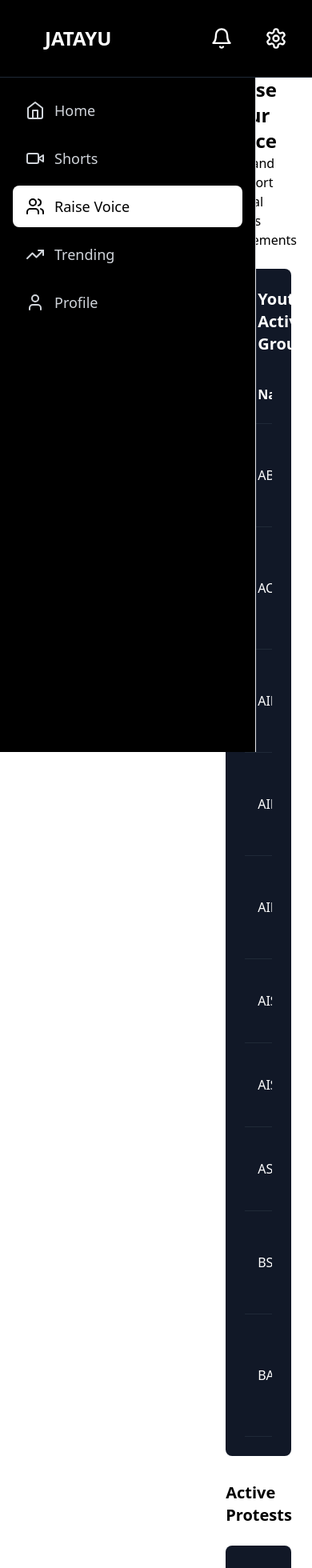
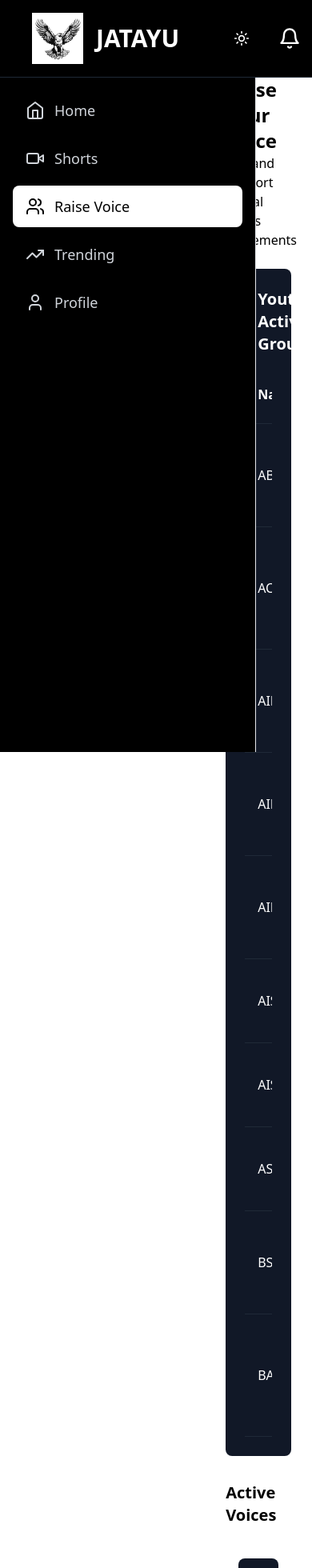
Before and after one commit to ShivanshupalINDIAN/PROTOTYPE-J, a React (Vite) app: page /home/protest in a window 390 px wide. Shown: the top 1960 px of the page at 80% size. Built offline with nearby package versions, Linux system fonts and the light colour scheme; grey boxes are pictures that could not be loaded.

Commit message:
first commit

```diff
--- a/src/components/Header.tsx
+++ b/src/components/Header.tsx
@@ -25,7 +25,49 @@ export function Header() {
               type="search"
               placeholder="Search content..."
               className="w-full pl-10 pr-4 py-2 border border-gray-300 rounded-full focus:outline-none focus:border-gray-500 placeholder:pl-2"
-              />
+              />import React from 'react';
+              import jatayuLogo from '../assets/jatayu_logo.png'; // Import the logo
+              import { Link } from 'react-router-dom';
+              import { MessageSquare } from 'lucide-react';
+              import { Menu, Search, Bell } from 'lucide-react';
+              import {logo} from'../../assets/jatayu_logo.png';
+              export function Header() {
+                return (
+                  <header className="border-b border-gray-200 bg-gray-100"> {/* Change background color to gray */}
+                    <div className="max-w-7xl mx-auto px-4 sm:px-6 lg:px-8">
+                      <div className="flex justify-between items-center h-20"> {/* Height set to 80px */}
+
+                          <div className="flex items-center m-0 bg-white">
+                          <Link to="/chat" className="p-2 hover:bg-gray-100 rounded-full" />
+                          <MessageSquare className="h-6 w-6 text-gray-600" /> {/* Change icon color to gray-600 */}
+                          <Menu className="h-6 w-6 text-gray-600" /> {/* Change icon color to gray-600 */}
+
+                          <img src={jatayuLogo} alt="Jatayu Logo" className="h-8 ml-4" /> {/* Replace text with logo */}
+                          </div>
+
+                        <div className="flex-1 bg-white max-w-2xl  mx-4">
+                          <div className="relative">
+                            <Search className="absolute left-3  top-1/2 transform -translate-y-1/2 h-5 w-5 text-gray-400" />
+                            <input
+                            type="search"
+                            placeholder="Search content..."
+                            className="w-full  pl-12 pr-4 py-2 border border-gray-300 rounded-full focus:outline-none focus:border-gray-500 placeholder:pl-2"
+                            />
+                          </div>
+                        </div>
+
+                        <div className="flex items-center space-x-4">
+                          <button className="p-2 hover:bg-gray-100 rounded-full">
+                            <Bell className="h-6 w-6 text-gray-800" />
+                          </button>
+                          <div className="h-8 w-8 rounded-full bg-gray-200"></div>
+                        </div>
+                      </div>
+                    </div>
+                  </header>
+                );
+              }
+
             </div>
           </div>
 
--- a/src/components/layout/Header.tsx
+++ b/src/components/layout/Header.tsx
@@ -3,16 +3,20 @@ import { Search, Bell, Menu, Settings } from 'lucide-react';
 import { ThemeToggle } from '../theme/ThemeToggle';
 import { SettingsMenu } from '../settings/SettingsMenu';
 import { colors, componentStyles } from '../../styles/theme';
+import jatayuLogo from '../../assets/jatayu_logo.png';
 
 export function Header() {
   const [showSettings, setShowSettings] = useState(false);
 
   return (
     <header className={`fixed top-0 left-0 right-0 bg-black border-b ${colors.primary.border} shadow-sm z-50`}>
-      <div className="max-w-7xl mx-auto px-4 h-24">
+      <div className="max-w-7xl ml-0 mr-auto px-0 h-24">
         <div className="flex items-center justify-between h-full">
           <div className="flex items-center mx-10">
-            <span className={`text-2xl font-bold text-white mr-5`}>
+            <div className="h-16 w-16 border-white  bg-white border-2  mr-2">
+              <img src={jatayuLogo} alt="Jatayu Logo" className="h-full w-full object-cover" />
+            </div>
+            <span className={`text-3xl font-bold text-white  ml-2 mr-5 pl-0`}>
               <h1>JATAYU</h1>
             </span>
           </div>
@@ -24,7 +28,7 @@ export function Header() {
               <input
                 type="search"
                 placeholder="Search"
-                className={componentStyles.input}
+                className={`${componentStyles.input} pl-9`}
               />
             </div>
           </div>
--- a/src/components/protest/CreateProtestForm.tsx
+++ b/src/components/protest/CreateProtestForm.tsx
@@ -19,7 +19,7 @@ export function CreateProtestForm() {
 
   return (
     <div className="bg-white dark:bg-gray-900 p-6 rounded-lg shadow">
-      <h2 className="text-xl font-bold mb-4">Organize a Protest</h2>
+      <h2 className="text-xl font-bold mb-4">Organize Voice</h2>
       <button
         type="button"
         className="w-full bg-blue-500 text-white py-2 rounded-lg hover:bg-blue-600 mb-4"
@@ -97,7 +97,7 @@ export function CreateProtestForm() {
           type="submit"
           className="w-full bg-blue-500 text-white py-2 rounded-lg hover:bg-blue-600"
         >
-          Create Protest
+          Raise Voice
         </button>
       </form>
     </div>
--- a/src/components/protest/OrganizeProtestModal.tsx
+++ b/src/components/protest/OrganizeProtestModal.tsx
@@ -23,7 +23,7 @@ export function OrganizeProtestModal({ isOpen, onClose }: { isOpen: boolean; onC
   return (
     <div className="fixed inset-0 flex items-center justify-center bg-black bg-opacity-50">
       <div className="bg-white p-6 rounded-lg shadow-lg">
-        <h2 className="text-xl font-bold mb-4">Organize a Protest</h2>
+        <h2 className="text-xl font-bold mb-4">Organize a Voice</h2>
         <form onSubmit={handleSubmit} className="space-y-4">
           <div>
             <label className="block text-sm font-medium mb-2">Title</label>
@@ -86,7 +86,7 @@ export function OrganizeProtestModal({ isOpen, onClose }: { isOpen: boolean; onC
             type="submit"
             className="w-full bg-blue-500 text-white py-2 rounded-lg hover:bg-blue-600"
           >
-            Create Protest
+            Organise Voice
           </button>
         </form>
         <button onClick={onClose} className="mt-4 text-blue-500">Close</button>
--- a/src/components/theme/ThemeToggle.tsx
+++ b/src/components/theme/ThemeToggle.tsx
@@ -8,13 +8,13 @@ export function ThemeToggle() {
   return (
     <button
       onClick={toggleTheme}
-      className="p-2 hover:bg-gray-800 dark:hover:bg-gray-100 rounded-full transition-colors"
+      className="p-2 bg-black  hover:bg-gray-700 dark:hover:bg-white-100  rounded-full transition-colors"
       aria-label={`Switch to ${theme === 'dark' ? 'light' : 'dark'} theme`}
     >
       {theme === 'dark' ? (
-        <Sun className="h-5 w-5" />
+        <Sun className="h-5 w-5 " stroke="white" />
       ) : (
-        <Moon className="h-5 w-5" />
+        <Moon className="h-5 w-5" stroke="white" />
       )}
     </button>
   );
--- a/src/pages/ProtestPage.tsx
+++ b/src/pages/ProtestPage.tsx
@@ -15,58 +15,49 @@ const YOUTH_ORGANIZATIONS = [
   { id: 'bapsa', name: 'BAPSA', fullName: 'Birsa Ambedkar Phule Students Association', association: 'United Dalit Students Forum' }
 ] as const;
 
-
 const MOCK_PROTESTS = [
   {
     id: '1',
     title: 'Digital Rights March',
-    description: 'Join us in our peaceful protest for digital privacy rights and data protection. Together we can make a difference!',
+    description: 'Join us in our peaceful protest for digital privacy rights and data protection.',
     location: 'New Delhi, India',
     date: '2024-04-15',
     participants: 1200,
-    status: 'upcoming' as const,
+    status: 'upcoming',
     videoUrl: '/mock-protest-1.mp4',
     likes: 2500,
-    comments: 342,
-    dailyUpdates: [
-      {
-        date: '2024-03-20',
-        content: 'Permit applications submitted. Planning committee formed.'
-      },
-      {
-        date: '2024-03-19',
-        content: 'Initial route planning completed. Starting volunteer registration.'
-      }
-    ]
+    comments: 342
   },
   {
     id: '2',
     title: 'Clean Governance Rally',
-    description: 'Standing together for transparency in digital governance. This protest aims to highlight the importance of accountability.',
+    description: 'Standing together for transparency in digital governance.',
     location: 'Mumbai, India',
     date: '2024-04-20',
     participants: 800,
-    status: 'active' as const,
+    status: 'active',
     videoUrl: '/mock-protest-2.mp4',
     likes: 1800,
-    comments: 256,
-    dailyUpdates: [
-      {
-        date: '2024-03-20',
-        content: 'Second planning meeting completed. Route confirmed.'
-      },
-      {
-        date: '2024-03-19',
-        content: 'First batch of volunteers onboarded.'
-      }
-    ]
+    comments: 256
   }
 ];
 
 export function ProtestPage() {
   const [searchTerm, setSearchTerm] = useState('');
+  const [joinedOrgs, setJoinedOrgs] = useState<string[]>([]);
+  const [joinedProtests, setJoinedProtests] = useState<string[]>([]);
 
-  const [selectedOrg, setSelectedOrg] = useState<string | null>(null);
+  const handleJoinToggle = (orgId: string) => {
+    setJoinedOrgs((prev) =>
+      prev.includes(orgId) ? prev.filter((id) => id !== orgId) : [...prev, orgId]
+    );
+  };
+
+  const handleProtestJoinToggle = (protestId: string) => {
+    setJoinedProtests((prev) =>
+      prev.includes(protestId) ? prev.filter((id) => id !== protestId) : [...prev, protestId]
+    );
+  };
 
   const filteredOrgs = YOUTH_ORGANIZATIONS.filter(org =>
     org.name.toLowerCase().includes(searchTerm.toLowerCase()) ||
@@ -79,29 +70,28 @@ export function ProtestPage() {
         <div>
           <h1 className="text-2xl font-bold text-black">Raise Your Voice</h1>
           <p className="text-black">Join and support digital rights movements</p>
-
         </div>
-        <button className="bg-white text-black px-6 py-2 rounded-lg hover:bg-gray-200 transition-colors">
-          Organize Protest
+        <button className="bg-white text-black px-6 py-2 rounded-lg hover:bg-gray-200 transition-colors"
+        >
+          Organize Voices
         </button>
       </div>
 
       {/* Youth Organizations Section */}
       <div className="bg-gray-900 rounded-lg p-6 mb-8">
         <div className="flex items-center justify-between mb-6">
-            <h2 className="text-xl font-semibold flex items-center gap-2 text-white">
-
+          <h2 className="text-xl font-semibold flex items-center gap-2 text-white">
             <Users className="h-5 w-5" />
             Youth Activist Groups
           </h2>
           <div className="relative">
-            <Search className="absolute left-3 top-1/2 -translate-y-1/2 h-4 w-4 text-gray-400" />
+            <Search className="absolute left-3 top-1/2 -translate-y-1/2 h-4 w- text-gray-600" />
             <input
               type="search"
               placeholder="Search organizations..."
               value={searchTerm}
               onChange={(e) => setSearchTerm(e.target.value)}
-              className="pl-10 pr-4 py-2 bg-gray-800 rounded-lg text-white placeholder-gray-400 focus:outline-none focus:ring-2 focus:ring-blue-500"
+              className="pl-10 pr-4 py-2 bg-gray-100 rounded-lg text-gray-900 placeholder-gray-600   focus:outline-none focus:ring-2 focus:ring-blue-500"
             />
           </div>
         </div>
@@ -120,20 +110,24 @@ export function ProtestPage() {
               {filteredOrgs.map((org) => (
                 <tr
                   key={org.id}
-                  className="border-b border-gray-800 hover:bg-gray-800/50 transition-colors"
+                  className={`border-b border-gray-800 hover:bg-gray-800/50 transition-colors ${
+                    joinedOrgs.includes(org.id) ? 'bg-gray-700' : ''
+                  }`}
                 >
                   <td className="py-4 px-4 font-medium text-white">{org.name}</td>
                   <td className="py-4 px-4 text-white">{org.fullName}</td>
                   <td className="py-4 px-4 text-white">{org.association}</td>
                   <td className="py-4 px-4">
                     <button
-                      onClick={() => {
-                        setSelectedOrg(org.id);
-                      }}
-                      className="flex items-center gap-2 px-4 py-2 bg-blue-500 hover:bg-blue-600 rounded-lg text-sm transition-colors"
+                      onClick={() => handleJoinToggle(org.id)}
+                      className={`flex items-center gap-2 px-4 py-2 rounded-lg text-sm transition-colors ${
+                        joinedOrgs.includes(org.id)
+                          ? 'bg-green-500 text-white font-bold'
+                          : 'bg-blue-500 hover:bg-blue-600 text-white'
+                      }`}
                     >
                       <ExternalLink className="h-4 w-4" />
-                      Join Now
+                      {joinedOrgs.includes(org.id) ? 'Joined' : 'Join Now'}
                     </button>
                   </td>
                 </tr>
@@ -144,16 +138,27 @@ export function ProtestPage() {
       </div>
 
       {/* Active Protests Section */}
-      {selectedOrg && (
-        <div className="bg-gray-800 rounded-lg p-6 mb-8">
-          <h2 className="text-xl font-semibold text-white">Selected Organization</h2>
-          <p className="text-gray-400">You have selected: {YOUTH_ORGANIZATIONS.find(org => org.id === selectedOrg)?.fullName}</p>
-        </div>
-      )}
       <div className="space-y-6">
-        <h2 className="text-xl font-semibold">Active Protests</h2>
+        <h2 className="text-xl font-semibold">Active Voices</h2>
         {MOCK_PROTESTS.map((protest) => (
-          <ProtestCard key={protest.id} protest={protest} />
+          <div
+            key={protest.id}
+            className={`p-4 rounded-lg transition-all ${
+              joinedProtests.includes(protest.id) ? 'bg-gray-700 opacity-75' : 'bg-white'
+            }`}
+          >
+            <ProtestCard protest={protest} />
+            <button
+              onClick={() => handleProtestJoinToggle(protest.id)}
+              className={`mt-3 flex items-center gap-2 px-4 py-2 rounded-lg text-sm transition-colors ${
+                joinedProtests.includes(protest.id)
+                  ? 'bg-green-500 text-white font-bold'
+                  : 'bg-blue-500 hover:bg-blue-600 text-white'
+              }`}
+            >
+              {joinedProtests.includes(protest.id) ? 'Joined' : 'Join Protest'}
+            </button>
+          </div>
         ))}
       </div>
     </div>
--- a/src/pages/ProtestPageWithModal.tsx
+++ b/src/pages/ProtestPageWithModal.tsx
@@ -16,7 +16,7 @@ export function ProtestPageWithModal() {
           onClick={() => setIsModalOpen(true)}
           className="bg-blue-500 text-white px-6 py-2 rounded-lg hover:bg-blue-600 transition-colors"
         >
-          Organize Protest
+         Raise Voice
         </button>
       </div>
 
```
